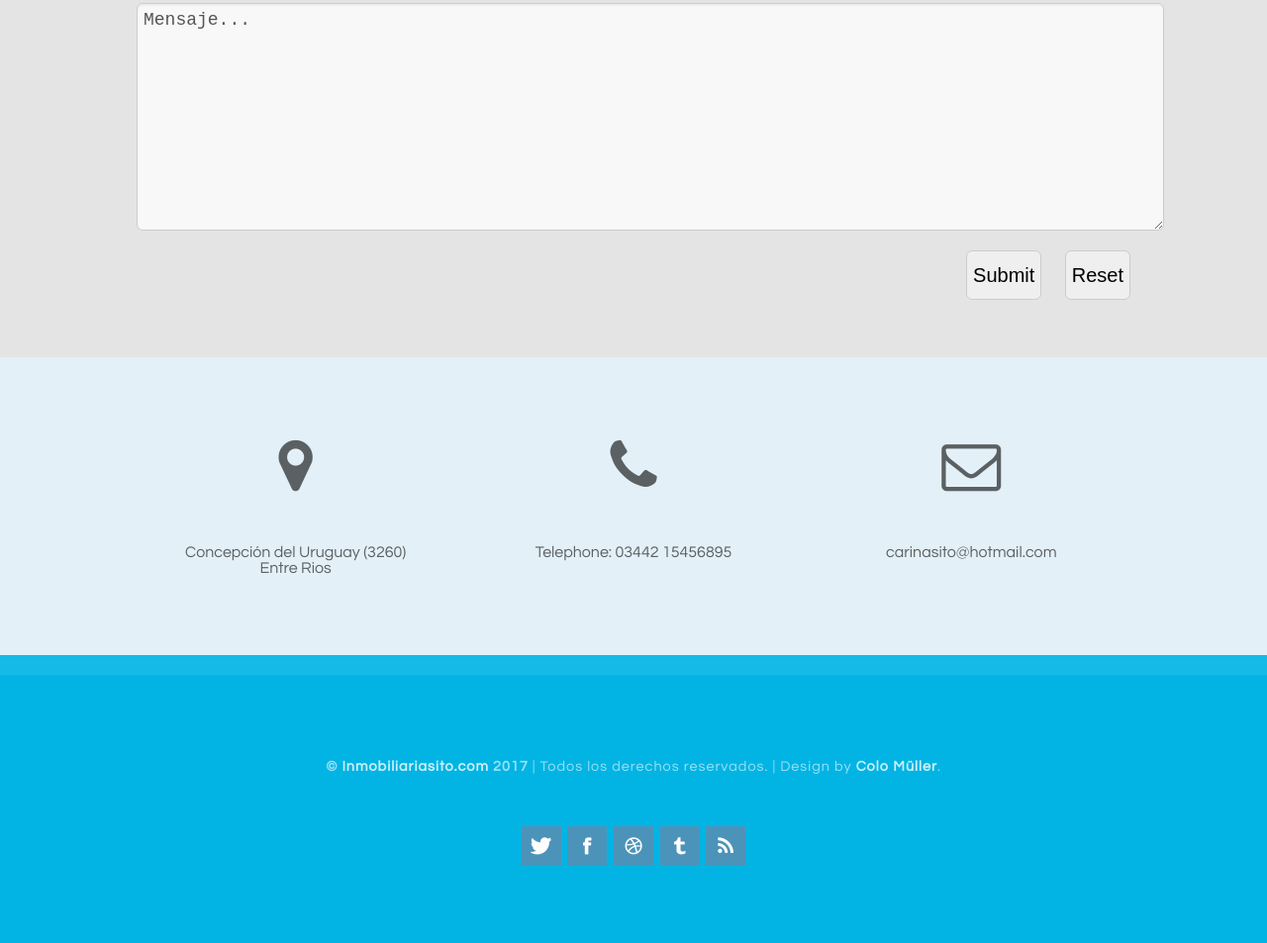
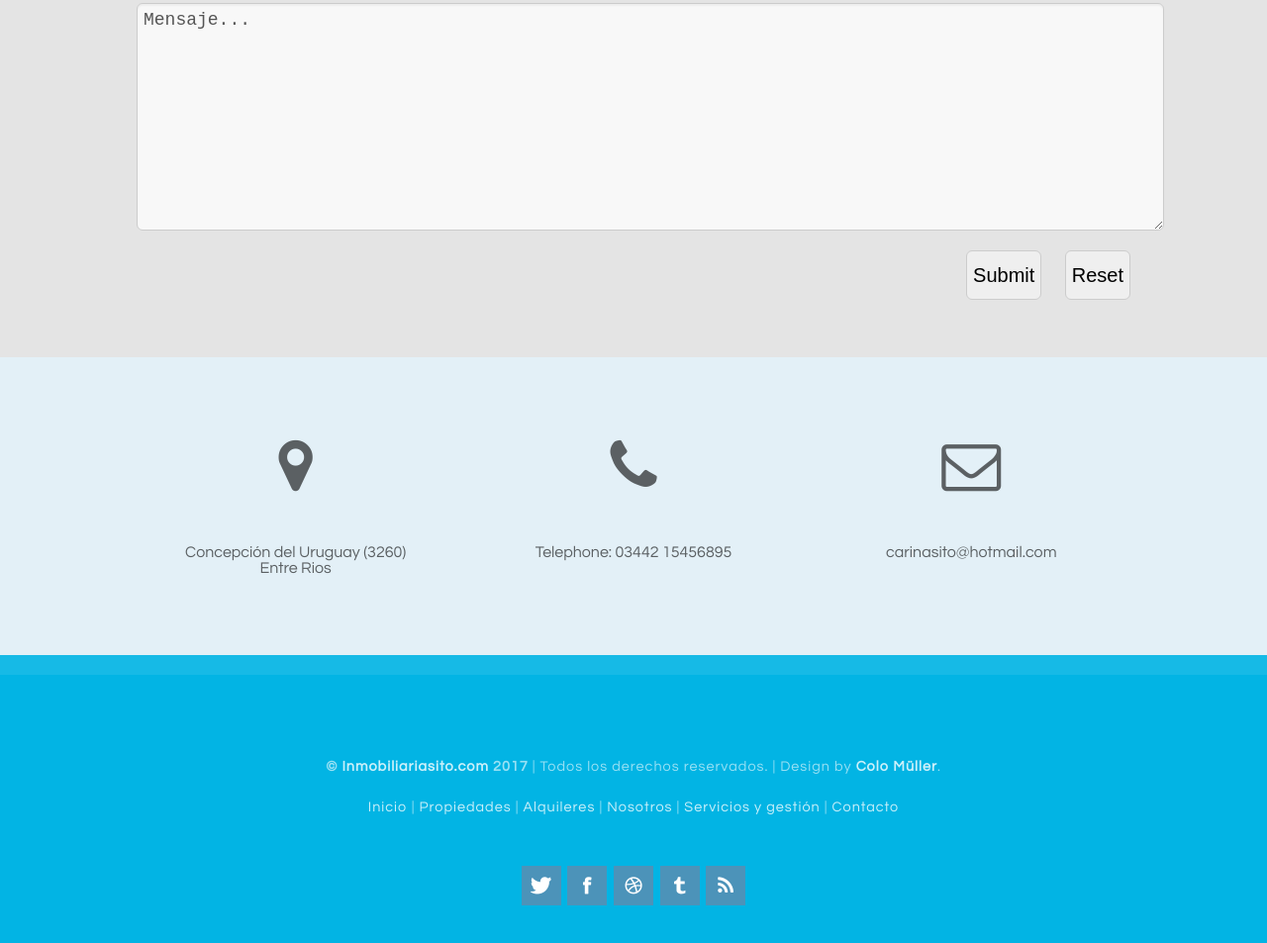
Before and after one commit to colomuller91/inmobiliaria-sito, a plain HTML site: page index.html in a window 1280 px wide. Shown: the part 2671-3624 px from the top of the page at 99% size. Drawn offline with Linux system fonts and the light colour scheme.

Commit message:
secciones en footer

```diff
--- a/index.html
+++ b/index.html
@@ -234,6 +234,7 @@ Released   : 20140322
 </div>
 <div id="copyright">
 	<p><strong>&copy;</strong> <a href="#" data-scroll><strong>Inmobiliariasito.com</strong></a> <strong>2017</strong> | Todos los derechos reservados. | Design by <a href="https://www.facebook.com/colorau.muller" rel="nofollow"><strong>Colo Müller</strong></a>.</p>
+	<p><a data-scroll href="#">Inicio</a> | <a href="">Propiedades</a> | <a href="">Alquileres</a> | <a data-scroll href="#welcome">Nosotros</a> | <a href="">Servicios y gestión</a> | <a data-scroll href="#contacto">Contacto</a></p>
 	<ul class="contact">
 		<li><a href="#" class="icon icon-twitter"><span>Twitter</span></a></li>
 		<li><a href="#" class="icon icon-facebook"><span></span></a></li>
```
